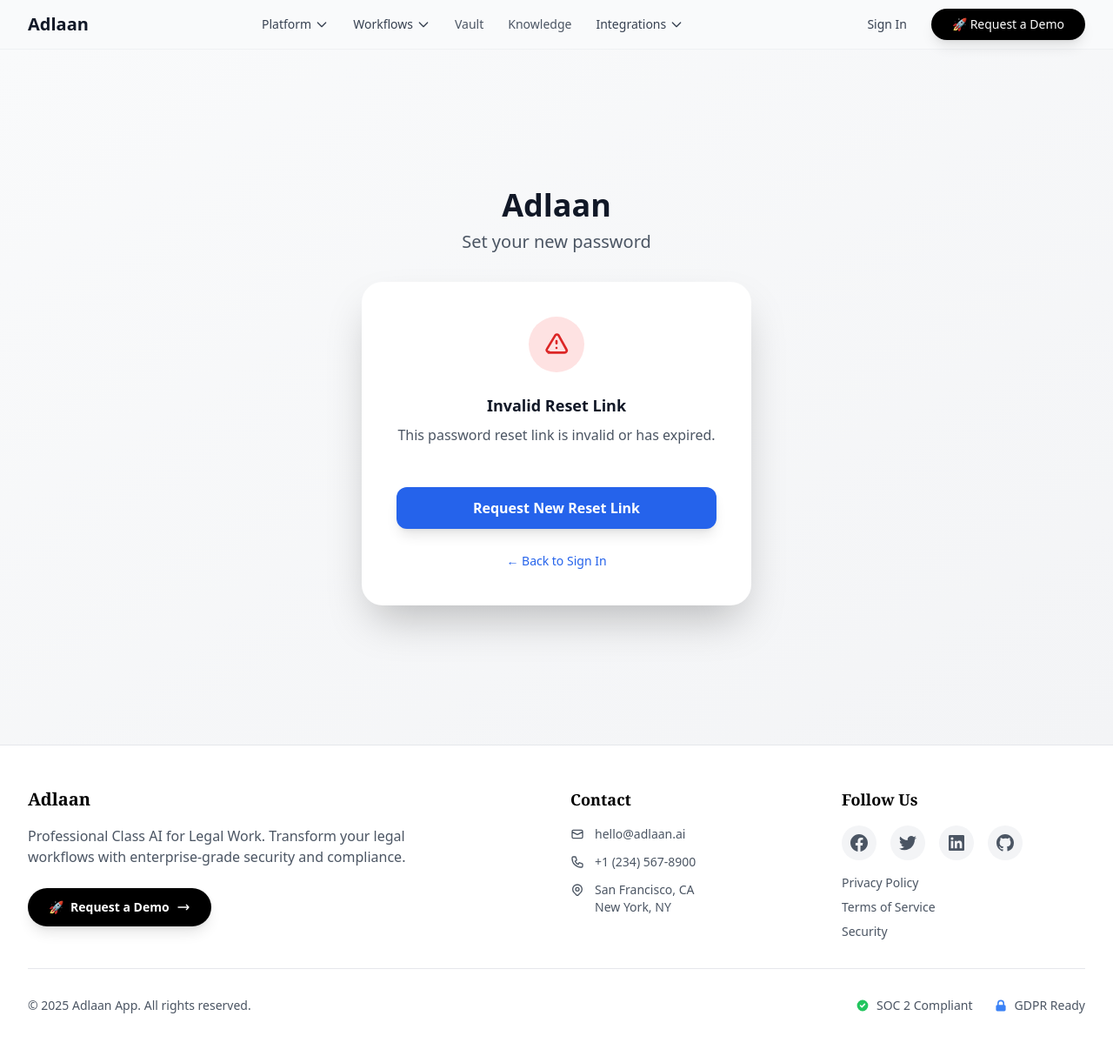
After one commit to husainf4l/adlaan, a Django app: page /reset/1/1/ in a window 1280 px wide. The commit adds this page. Shown: the whole page at 87% size. Run offline with Django 5.2, Linux system fonts and the light colour scheme; some libraries are stand-ins or nearby versions.

Commit message:
Add complete password reset functionality
- Add password reset URLs and views configuration
- Create password reset templates (request, done, confirm, complete)
- Add email templates for password reset notifications
- Update login template with working forgot password link
- Configure email backend settings for development and production
- Add internationalization strings for password reset
- Include environment configuration examples
- Fix password reset email delivery to console in development

Fixes: Password reset emails now properly sent to users

```diff
--- a/adlaan_project/urls.py
+++ b/adlaan_project/urls.py
@@ -17,8 +17,6 @@
 from django.contrib import admin
 from django.urls import path
 from django.contrib.auth import views as auth_views
-from django.conf import settings
-from django.conf.urls.static import static
 from . import views
 
 urlpatterns = [
@@ -26,32 +24,37 @@
     path('', views.home, name='home'),
     path('counter/', views.counter, name='counter'),
 
-    # Platform Pages
-    path('platform/overview/', views.overview, name='overview'),
-    path('platform/features/', views.features, name='features'),
-    path('platform/ai-engine/', views.ai_engine, name='ai_engine'),
-
-    # Workflow Pages
-    path('workflows/draft-review/', views.draft_review, name='draft_review'),
-    path('workflows/approve-store/', views.approve_store, name='approve_store'),
-
-    # Vault Page
-    path('vault/', views.vault, name='vault'),
-
-    # Knowledge Page
-    path('knowledge/', views.knowledge, name='knowledge'),
-
-    # Integration Pages
-    path('integrations/outlook/', views.outlook_integration, name='outlook_integration'),
-    path('integrations/word/', views.word_integration, name='word_integration'),
-    path('integrations/teams/', views.teams_integration, name='teams_integration'),
-
     # Authentication URLs
     path('login/', views.login_view, name='login'),
     path('signup/', views.signup_view, name='signup'),
     path('logout/', views.logout_view, name='logout'),
+
+    # Password Reset URLs
+    path('password_reset/', auth_views.PasswordResetView.as_view(
+        template_name='auth/password_reset.html',
+        email_template_name='auth/password_reset_email.html',
+        subject_template_name='auth/password_reset_subject.txt',
+        success_url='/password_reset/done/'
+    ), name='password_reset'),
+
+    # Alternative URL with hyphen for user convenience
+    path('password-reset/', auth_views.PasswordResetView.as_view(
+        template_name='auth/password_reset.html',
+        email_template_name='auth/password_reset_email.html',
+        subject_template_name='auth/password_reset_subject.txt',
+        success_url='/password_reset/done/'
+    ), name='password_reset_alt'),
+
+    path('password_reset/done/', auth_views.PasswordResetDoneView.as_view(
+        template_name='auth/password_reset_done.html'
+    ), name='password_reset_done'),
+
+    path('reset/<uidb64>/<token>/', auth_views.PasswordResetConfirmView.as_view(
+        template_name='auth/password_reset_confirm.html',
+        success_url='/reset/done/'
+    ), name='password_reset_confirm'),
+
+    path('reset/done/', auth_views.PasswordResetCompleteView.as_view(
+        template_name='auth/password_reset_complete.html'
+    ), name='password_reset_complete'),
 ]
-
-# Serve static files during development
-if settings.DEBUG:
-    urlpatterns += static(settings.STATIC_URL, document_root=settings.STATICFILES_DIRS[0])
--- a/templates/auth/login.html
+++ b/templates/auth/login.html
@@ -72,7 +72,7 @@
                         </label>
                     </div>
                     <div class="text-sm">
-                        <a href="#" class="font-medium text-blue-600 hover:text-blue-500 transition-colors duration-200">
+                        <a href="{% url 'password_reset' %}" class="font-medium text-blue-600 hover:text-blue-500 transition-colors duration-200">
                             Forgot password?
                         </a>
                     </div>
--- /dev/null
+++ b/templates/auth/password_reset_confirm.html
@@ -0,0 +1,113 @@
+{% extends 'base.html' %}
+
+{% block title %}Set New Password - Adlaan App{% endblock %}
+
+{% block content %}
+<div class="min-h-screen flex items-center justify-center bg-gradient-to-br from-gray-50 to-gray-100 py-12 px-4 sm:px-6 lg:px-8">
+    <div class="max-w-md w-full space-y-8">
+        <!-- Header -->
+        <div class="text-center">
+            <a href="{% url 'home' %}" class="inline-block">
+                <h2 class="text-4xl font-bold text-gray-900 mb-2">Adlaan</h2>
+            </a>
+            <p class="text-xl text-gray-600 mb-8">Set your new password</p>
+        </div>
+
+        <!-- Set New Password Card -->
+        <div class="bg-white rounded-3xl shadow-2xl p-8 sm:p-10">
+            {% if validlink %}
+                <!-- Messages -->
+                {% if messages %}
+                    {% for message in messages %}
+                    <div class="mb-6 p-4 rounded-xl {% if message.tags == 'error' %}bg-red-50 text-red-800 border border-red-200{% else %}bg-green-50 text-green-800 border border-green-200{% endif %}">
+                        <p class="text-sm font-medium">{{ message }}</p>
+                    </div>
+                    {% endfor %}
+                {% endif %}
+
+                <!-- Password Reset Form -->
+                <form method="POST" class="space-y-6">
+                    {% csrf_token %}
+
+                    <!-- New Password Field -->
+                    <div>
+                        <label for="id_new_password1" class="block text-sm font-semibold text-gray-700 mb-2">
+                            New Password
+                        </label>
+                        <input
+                            type="password"
+                            name="new_password1"
+                            id="id_new_password1"
+                            required
+                            class="w-full px-4 py-3 border border-gray-300 rounded-xl focus:ring-2 focus:ring-blue-500 focus:border-transparent transition-all duration-200 text-gray-900 placeholder-gray-400"
+                            placeholder="Enter your new password"
+                        >
+                        {% if form.new_password1.errors %}
+                            {% for error in form.new_password1.errors %}
+                            <p class="mt-1 text-xs text-red-600">{{ error }}</p>
+                            {% endfor %}
+                        {% endif %}
+                        <p class="mt-1 text-xs text-gray-500">At least 8 characters with letters and numbers.</p>
+                    </div>
+
+                    <!-- Confirm New Password Field -->
+                    <div>
+                        <label for="id_new_password2" class="block text-sm font-semibold text-gray-700 mb-2">
+                            Confirm New Password
+                        </label>
+                        <input
+                            type="password"
+                            name="new_password2"
+                            id="id_new_password2"
+                            required
+                            class="w-full px-4 py-3 border border-gray-300 rounded-xl focus:ring-2 focus:ring-blue-500 focus:border-transparent transition-all duration-200 text-gray-900 placeholder-gray-400"
+                            placeholder="Confirm your new password"
+                        >
+                        {% if form.new_password2.errors %}
+                            {% for error in form.new_password2.errors %}
+                            <p class="mt-1 text-xs text-red-600">{{ error }}</p>
+                            {% endfor %}
+                        {% endif %}
+                    </div>
+
+                    <!-- Submit Button -->
+                    <button
+                        type="submit"
+                        class="w-full bg-blue-600 hover:bg-blue-700 text-white font-semibold py-3 px-4 rounded-xl transition-all duration-200 transform hover:scale-[1.02] shadow-lg hover:shadow-xl"
+                    >
+                        Reset Password
+                    </button>
+                </form>
+            {% else %}
+                <!-- Invalid Link -->
+                <div class="text-center space-y-6">
+                    <div class="w-16 h-16 mx-auto bg-red-100 rounded-full flex items-center justify-center">
+                        <svg class="w-8 h-8 text-red-600" fill="none" stroke="currentColor" viewBox="0 0 24 24">
+                            <path stroke-linecap="round" stroke-linejoin="round" stroke-width="2" d="M12 9v2m0 4h.01m-6.938 4h13.856c1.54 0 2.502-1.667 1.732-2.5L13.732 4c-.77-.833-1.964-.833-2.732 0L3.732 16c-.77.833.192 2.5 1.732 2.5z"></path>
+                        </svg>
+                    </div>
+                    <div>
+                        <h3 class="text-lg font-semibold text-gray-900 mb-2">Invalid Reset Link</h3>
+                        <p class="text-gray-600 mb-6">
+                            This password reset link is invalid or has expired.
+                        </p>
+                    </div>
+                    <a
+                        href="{% url 'password_reset' %}"
+                        class="w-full inline-block bg-blue-600 hover:bg-blue-700 text-white font-semibold py-3 px-4 rounded-xl transition-all duration-200 transform hover:scale-[1.02] shadow-lg hover:shadow-xl"
+                    >
+                        Request New Reset Link
+                    </a>
+                </div>
+            {% endif %}
+
+            <!-- Back to Login -->
+            <div class="mt-6 text-center">
+                <a href="{% url 'login' %}" class="text-sm text-blue-600 hover:text-blue-500 transition-colors duration-200">
+                    ← Back to Sign In
+                </a>
+            </div>
+        </div>
+    </div>
+</div>
+{% endblock %}
--- /dev/null
+++ b/templates/auth/password_reset_subject.txt
@@ -0,0 +1 @@
+Password reset for your Adlaan account
```
Also changed, not shown: adlaan_project/settings.py (+15 -1 lines), templates/auth/password_reset.html (added, +78 -0 lines), templates/auth/password_reset_complete.html (added, +61 -0 lines), templates/auth/password_reset_done.html (added, +60 -0 lines), templates/auth/password_reset_email.html (added, +20 -0 lines), locale/ar/LC_MESSAGES/django.po, locale/en/LC_MESSAGES/django.po, 1 other file.
